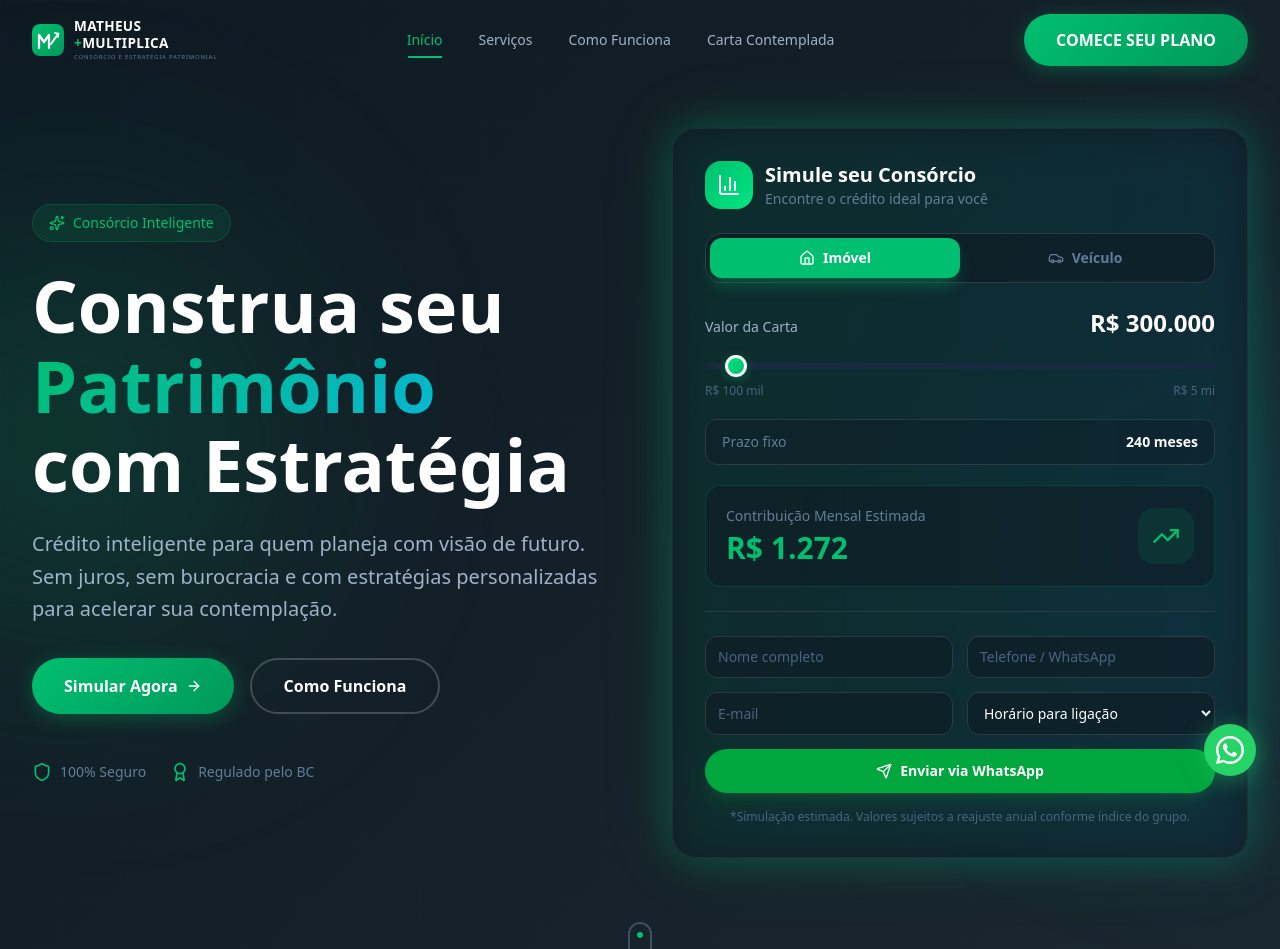
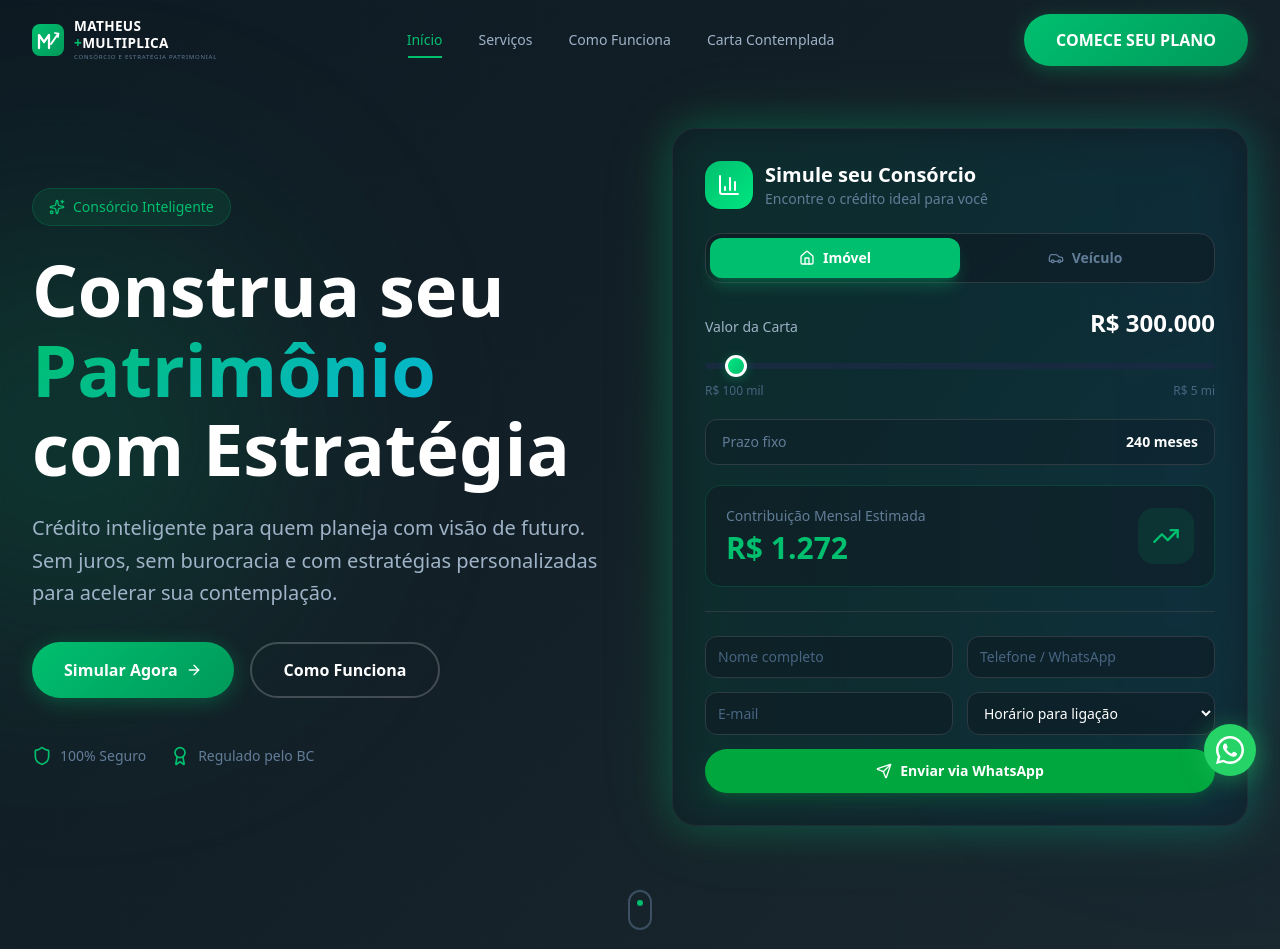
Before and after one commit to Souzzagabe/consortium-project, a Next.js app: page / in a window 1280 px wide. Shown: the top 949 px of the page. Built offline with nearby package versions, Linux system fonts and the light colour scheme.

Commit message:
style: simulatorCard refactor

```diff
--- a/components/home/SimulatorCard.tsx
+++ b/components/home/SimulatorCard.tsx
@@ -269,10 +269,6 @@ export default function SimulatorCard() {
             </form>
           )}
         </div>
-
-        <p className="text-xs text-center text-navy-500 mt-4">
-          *Simulação estimada. Valores sujeitos a reajuste anual conforme índice do grupo.
-        </p>
       </div>
     </div>
   );
```
